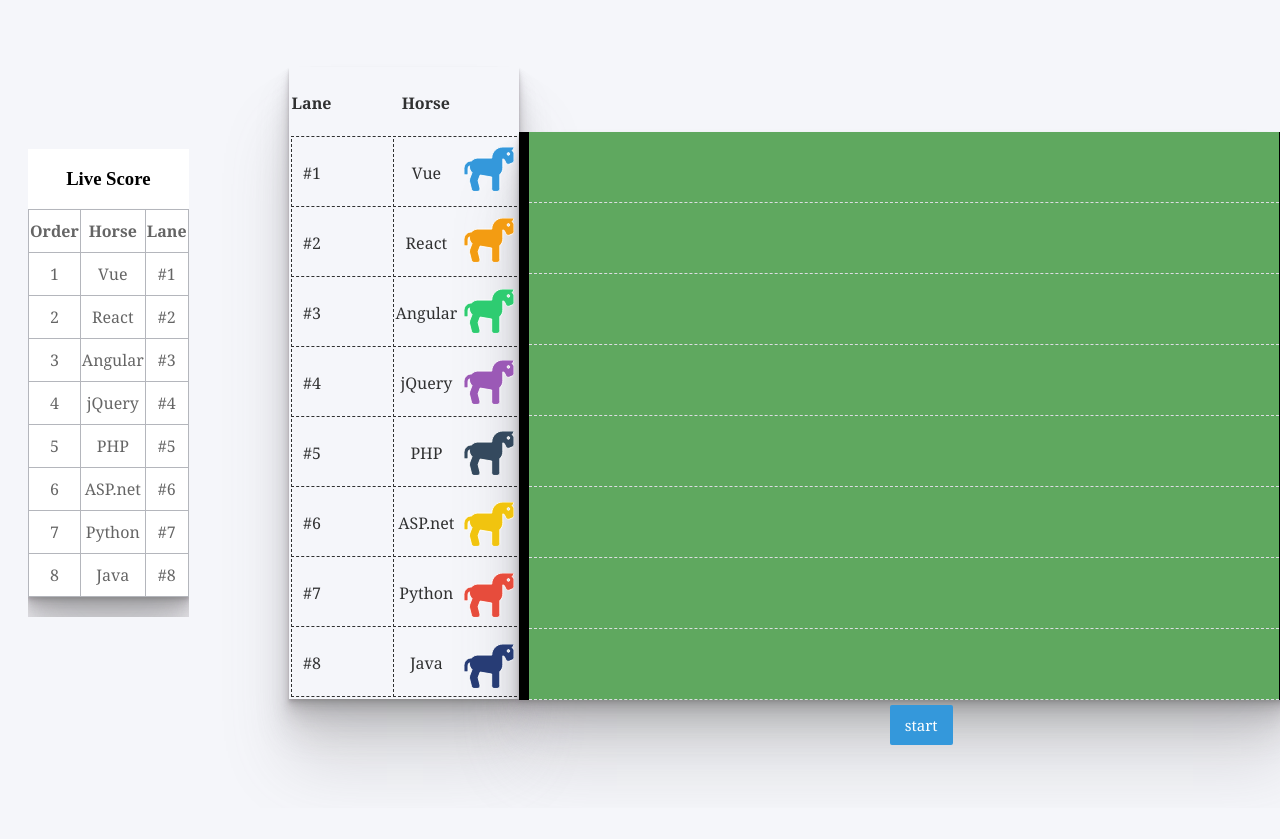
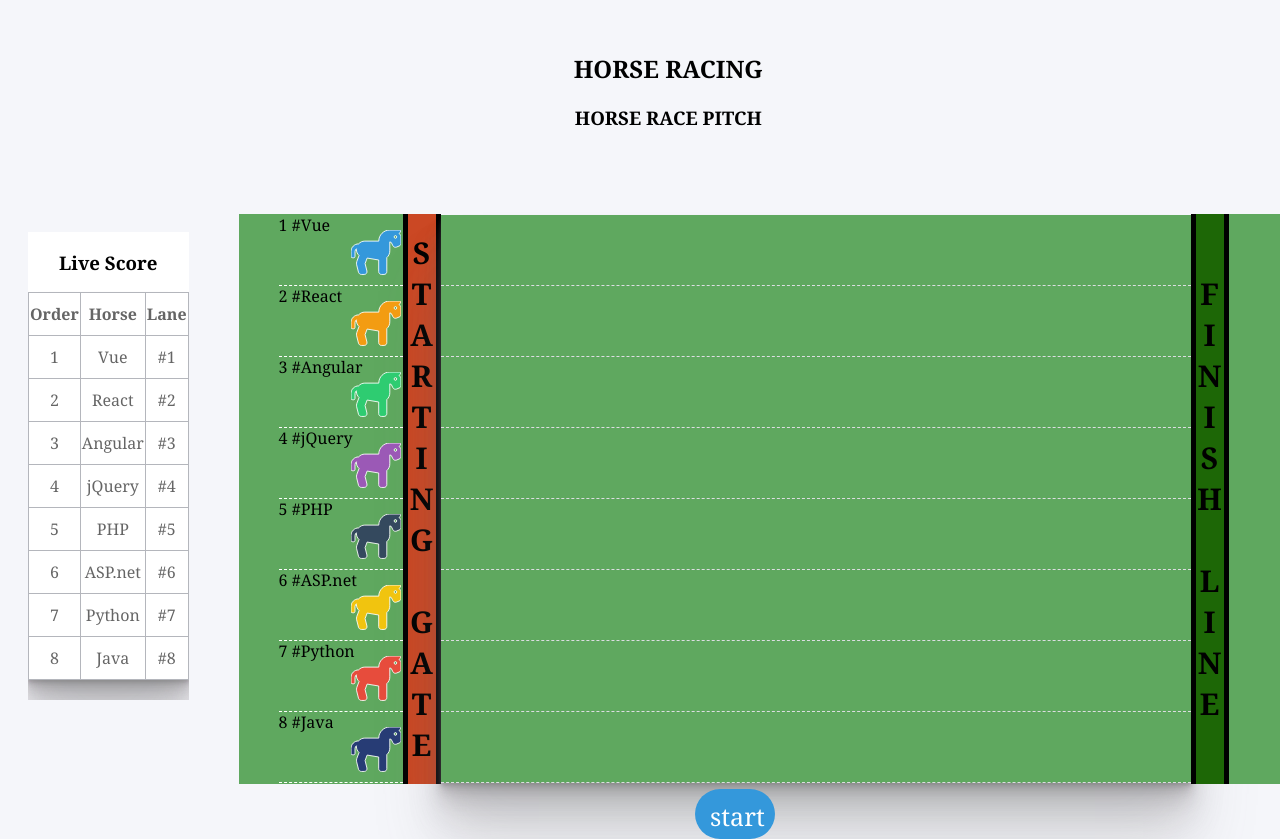
Before and after one commit to celebiabdulkadir/horseRace, a Vue app: page / in a window 1280 px wide. Shown: the top 839 px of the page. Before the commit the page ends 808 px from the top, so only its background shows below. Built offline with nearby package versions, Linux system fonts and the light colour scheme.

Commit message:
Start and finish line comp created.

```diff
--- a/src/App.vue
+++ b/src/App.vue
@@ -1,5 +1,5 @@
 <script setup>
-import { ref, computed } from "vue";
+import { ref } from "vue";
 import data from "@/assets/data.json";
 import getRandomNumber from "@/composables/useRandom";
 import CountDownComp from "@/components/CountDownComp.vue";
@@ -7,28 +7,28 @@
 import ButtonComp from "@/components/ButtonComp.vue";
 import ResultTableComp from "@/components/ResultTableComp.vue";
 import WinnerComp from "@/components/WinnerComp.vue";
-import ResultScoreBoardComp from "./components/ResultScoreBoardComp.vue";
-import RaceCompetitorComp from "./components/RaceCompetitorComp.vue";
-const distance = 110;
+import StartAreaComp from "@/components/StartAreaComp.vue";
+import FinishAreaComp from "@/components/FinishAreaComp.vue";
+
+const distance = 117;
 const scoreboard = ref([]);
 const interval = ref();
 const counter = ref();
 const horses = ref(structuredClone(data));
-const liveScoreTable = ref([]);
+const liveScore = ref(horses.value);
 const globalScorePool = ref(2000);
+const open = ref(false);
 
 const start = () => {
   counter.value = 3;
   const interval2 = setInterval(() => {
     counter.value--;
-    console.log(counter.value);
     if (counter.value < 1) {
       clearInterval(interval2);
       startRace();
     }
   }, 1000);
 };
-
 const startRace = () => {
   interval.value = setInterval(() => {
     if (scoreboard.value.length === horses.value.length) {
@@ -39,44 +39,16 @@
       if (!value.hasOwnProperty("finished_at")) horseDistanceIncreaser(index);
     });
     sortHorses();
-  }, 10);
+  }, 20);
 };
 
 const sortHorses = () => {
   let horseScoreList = [...horses.value].sort(
     (horse1, horse2) => horse2.score - horse1.score
   );
-  // for (let i = 0; i < horses.value.length; i++){
-  //     if (!horses.value[i].hasOwnProperty("score") && scoreboard.value.length < 1  ){
-  //        liveScoreTable.value[i] = n[i];
-  //     }
-  // // if(scoreboard.value.length > 0){
-  // //     for(let j = 0; j < scoreboard.value.length; j ++){
-  // //         liveScoreTable.value[j] = scoreboard.value[j]
-  // //       }
-  // //     }
-  //     }
-  console.log(horses.value);
   liveScore.value = horseScoreList;
+  return horseScoreList;
 };
-const liveScore = computed(() => {
-  let horseScoreList = [...horses.value].sort(
-    (horse1, horse2) => horse2.score - horse1.score
-  );
-  // for (let i = 0; i < horses.value.length; i++){
-  //     if (!horses.value[i].hasOwnProperty("score") && scoreboard.value.length < 1  ){
-  //        liveScoreTable.value[i] = n[i];
-  //     }
-  // // if(scoreboard.value.length > 0){
-  // //     for(let j = 0; j < scoreboard.value.length; j ++){
-  // //         liveScoreTable.value[j] = scoreboard.value[j]
-  // //       }
-  // //     }
-  //     }
-  console.log(horseScoreList);
-  return horseScoreList;
-});
-
 const restart = () => {
   scoreboard.value = [];
 
@@ -84,18 +56,17 @@
   interval.value = 0;
 
   horses.value = structuredClone(data);
-
+  liveScore.value = horses.value;
   start();
 };
 const horseDistanceIncreaser = (index) => {
   horses.value[index].distance += getRandomNumber();
-  horses.value[index].score = horses.value[index].distance; // scoreboard.value.length + 1;
+  horses.value[index].score = horses.value[index].distance;
   if (horses.value[index].distance > distance) {
     horses.value[index].score += globalScorePool.value;
     globalScorePool.value -= 110;
     horses.value[index].distance = distance;
     horses.value[index].finished_at = new Date().toGMTString();
-
     scoreboard.value.push(horses.value[index]);
   } else {
     horses.value[index].distance += getRandomNumber();
@@ -105,36 +76,46 @@
 
 <template>
   <section>
+    <h1>HORSE RACING</h1>
+    <h3>HORSE RACE PITCH</h3>
     <div class="pitch">
       <CountDownComp v-if="counter > 0" :counter="counter"> </CountDownComp>
       <section>
         <div class="resultTableandWinner">
           <div class="resultTable">
-            <ResultTableComp
-              :liveScore="liveScore"
-              :scoreboard="scoreboard"
-            ></ResultTableComp>
+            <ResultTableComp :liveScore="liveScore"></ResultTableComp>
           </div>
           <div v-if="scoreboard.length > 7" class="restartScreen">
             <WinnerComp :liveScore="liveScore"> </WinnerComp>
-            <ButtonComp
+            <!-- <ButtonComp
               class="secondary"
               @start="restart"
               title="restart"
-            ></ButtonComp>
+            ></ButtonComp> -->
           </div>
         </div>
       </section>
       <br />
-      <RaceCompetitorComp :horses="horses"></RaceCompetitorComp>
+      <StartAreaComp :horses="horses"></StartAreaComp>
       <RacePitchComp :horses="horses"></RacePitchComp>
+      <FinishAreaComp :horses="horses"></FinishAreaComp>
     </div>
-    <ButtonComp
-      class="primary"
-      @start="start"
-      :disabled="interval || scoreboard.length === horses.length"
-      title="start"
-    ></ButtonComp>
+
+    <div v-if="scoreboard.length > 7">
+      <ButtonComp
+        class="secondary"
+        @start="restart"
+        title="restart"
+      ></ButtonComp>
+    </div>
+    <div v-else>
+      <ButtonComp
+        class="primary"
+        @start="start"
+        :disabled="interval || scoreboard.length === horses.length"
+        title="start"
+      ></ButtonComp>
+    </div>
   </section>
 </template>
 <style>
@@ -145,6 +126,7 @@
 
 body {
   background-color: #f5f6fa;
+  font-family: Georgia, "Times New Roman", Times, serif;
 }
 
 body > div {
@@ -167,16 +149,15 @@
   align-content: space-between;
 }
 .resultTable {
-  padding-right: 100px;
+  padding-right: 50px;
   padding-left: 20px;
 }
 
 button {
-  font-family: Georgia, "Times New Roman", Times, serif;
   outline: none;
   border: 0;
   padding: 10px 15px;
-  border-radius: 2px;
+  border-radius: 25px;
   font-size: 15px;
   margin: 5px;
   cursor: pointer;
@@ -189,12 +170,24 @@
 button.primary {
   background-color: #3498db;
   color: white;
-  margin-left: 500px;
+  position: absolute;
+
+  width: 80px;
+  height: 50px;
+  font-size: 25px;
+  border-radius: 25px;
+  right: 500px;
 }
 
 button.secondary {
   background-color: #34495e;
+  position: absolute;
   color: white;
+  width: 100px;
+  height: 50px;
+  font-size: 25px;
+  border-radius: 25px;
+  right: 500px;
 }
 .restartScreen {
   display: flex;
@@ -206,4 +199,7 @@
   align-items: column;
   justify-content: center;
 }
+.modal {
+  background-color: red;
+}
 </style>
--- /dev/null
+++ b/src/components/FinishAreaComp.vue
@@ -0,0 +1,67 @@
+<script setup>
+const props = defineProps(["horses"]);
+</script>
+
+<template>
+  <div class="finishGate">
+    <h1>FINISH LINE</h1>
+  </div>
+  <div class="table">
+    <ul>
+      <li
+        class="table__item"
+        v-for="(horse, index) in props.horses"
+        :key="index"
+      >
+        <!-- {{ index + 1 }} #{{ horse.name }} -->
+      </li>
+    </ul>
+  </div>
+</template>
+
+<style scoped>
+.table__item {
+  display: flex;
+  justify-content: left;
+  align-items: center;
+
+  padding-bottom: 50px;
+  padding-right: 40px;
+  margin-left: 0;
+  padding-left: 0;
+  width: 20px;
+  height: 20px;
+}
+
+.table {
+  display: flex;
+  flex-direction: column;
+  padding: 0px;
+  margin-top: 65px;
+
+  height: 570px;
+
+  text-align: center;
+  justify-content: flex-start;
+  align-items: left;
+  background-color: rgb(95, 168, 95);
+}
+.finishGate {
+  margin-top: 50px;
+  display: flex;
+  writing-mode: vertical-rl;
+  text-orientation: upright;
+  padding: 0px;
+  width: 28px;
+  height: 570px;
+  text-align: center;
+  justify-content: center;
+  align-items: center;
+  font-size: 20px;
+  margin-top: 65px;
+  border-right: 5px solid black;
+  border-right: 5px solid black;
+  border-left: 5px solid black;
+  background-color: rgb(29, 103, 6);
+}
+</style>
--- a/src/components/RaceCompetitorComp.vue
+++ /dev/null
@@ -1,49 +0,0 @@
-<script setup>
-const props = defineProps(["horses"]);
-</script>
-
-<template>
-  <div class="table">
-    <table>
-      <thead>
-        <tr class="header">
-          <td><b>Lane</b></td>
-          <td><b>Horse</b></td>
-        </tr>
-      </thead>
-      <tr v-for="(horse, index) in props.horses" :key="index">
-        <td>#{{ horse.lane }}</td>
-        <td>{{ horse.name }}</td>
-      </tr>
-    </table>
-  </div>
-</template>
-
-<style scoped>
-table {
-  box-shadow: rgb(108 105 108 / 20%) 0 2px 2px, rgb(108 105 108 / 20%) 0 4px 4px,
-    rgb(108 105 108 / 20%) 0 8px 8px, rgb(108 105 108 / 20%) 0 16px 16px,
-    rgb(108 105 108 / 20%) 0 32px 32px, rgb(108 105 108 / 20%) 0 64px 64px;
-}
-
-table td {
-  position: flex;
-
-  border-bottom: 1px dashed black;
-  border-left: 1px dashed black;
-  border-collapse: collapse;
-
-  text-align: center;
-  font-family: Georgia, "Times New Roman", Times, serif;
-  font-weight: 500;
-  height: 65px;
-  padding-right: 60px;
-  align-items: center;
-  /* background-color: rgb(95, 168, 95); */
-  opacity: 0.8;
-}
-
-table tr:nth-child(1) td {
-  border-left: none;
-}
-</style>
--- a/src/components/RacePitchComp.vue
+++ b/src/components/RacePitchComp.vue
@@ -10,16 +10,14 @@
         :key="index"
         :style="{ color: horse.color }"
       >
-        <!-- <span  >
-
-                 Lane -{{index + 1 }} #{{ horse.name }}  </span> -->
+        <!-- <span> Lane -{{ index + 1 }} #{{ horse.name }} </span> -->
         <span
           class="horse"
           :style="{
-            left: horse.distance > 110 ? 110 + '%' : horse.distance + '%',
+            left: horse.distance > 117 ? 117 + '%' : horse.distance + '%',
           }"
-          ><HorseComp :color="horse.color"> </HorseComp
-        ></span>
+          ><HorseComp :color="horse.color"> </HorseComp>
+        </span>
       </li>
     </ul>
   </div>
@@ -45,10 +43,9 @@
   background-color: rgb(95, 168, 95);
   display: table;
   list-style: none;
-  border-right: 10px solid black;
-  border-left: 10px solid black;
+
   padding: 0 0px;
-  margin: 66px 50px auto 0px;
+  margin: 66px 0px auto 0px;
   width: 750px;
   /* opacity: 0.8; */
   box-shadow: rgb(108 105 108 / 20%) 0 2px 2px, rgb(108 105 108 / 20%) 0 4px 4px,
@@ -74,7 +71,7 @@
   width: 50px;
   height: 50px;
   display: inline-table;
-  margin-left: -65px;
+  margin-left: -90px;
   position: absolute;
   top: 15px;
   transition: all 0.3s;
--- a/src/components/ResultTableComp.vue
+++ b/src/components/ResultTableComp.vue
@@ -1,66 +1,70 @@
 <script setup>
-const props = defineProps(['liveScore','scoreboard'])
+const props = defineProps(["liveScore"]);
 </script>
 <template>
-
   <!-- <td v-for="(horse,index) in props.liveScore " :key="index"> {{index +1}}. {{horse.name}}</td> -->
-<div style="overflow-x:auto" >
+  <div style="overflow-x: auto">
     <div class="header">
       <!-- <h1  > 7">Result Score</h1> -->
-     <h1> Live Score</h1>
+      <h1>Live Score</h1>
     </div>
 
     <table class="table">
       <thead>
         <tr>
-                <td> <span><b>Order</b></span> </td>
-                <td> <span><b>Horse</b></span> </td>
-                <td> <span><b>Lane</b></span></td>
+          <td>
+            <span><b>Order</b></span>
+          </td>
+          <td>
+            <span><b>Horse</b></span>
+          </td>
+          <td>
+            <span><b>Lane</b></span>
+          </td>
         </tr>
       </thead>
-        <tr v-for="(horse,index) in props.liveScore " :key="index" :style="{ 'backgroundColor': horse.score  ? '#dcdde1' : '' }">
-            <td> <span>{{index + 1}}</span></td>
-            <td><span>{{horse.name}}</span></td>
-            <td><span>#{{horse.lane}}</span></td>
+      <tr v-for="(horse, index) in props.liveScore" :key="index">
+        <td>
+          <span>{{ index + 1 }}</span>
+        </td>
+        <td>
+          <span>{{ horse.name }}</span>
+        </td>
+        <td>
+          <span>#{{ horse.lane }}</span>
+        </td>
       </tr>
-
     </table>
   </div>
 </template>
 
-
-
 <style lang="scss" scoped>
-table{
-  background-color:white;
+table {
+  background-color: white;
   display: table;
-  padding:0 25px;
+  padding: 0 25px;
   margin: 0 auto 20px auto;
   width: 100%;
   text-align: center;
   border-collapse: collapse;
 
-  box-shadow:
-   rgb(108 105 108 / 20%) 0 2px 2px,
-   rgb(108 105 108 / 20%) 0 4px 4px,
-   rgb(108 105 108 / 20%) 0 8px 8px,
-   rgb(108 105 108 / 20%) 0 16px 16px,
-   rgb(108 105 108 / 20%) 0 32px 32px,
-   rgb(108 105 108 / 20%) 0 64px 64px;
+  box-shadow: rgb(108 105 108 / 20%) 0 2px 2px, rgb(108 105 108 / 20%) 0 4px 4px,
+    rgb(108 105 108 / 20%) 0 8px 8px, rgb(108 105 108 / 20%) 0 16px 16px,
+    rgb(108 105 108 / 20%) 0 32px 32px, rgb(108 105 108 / 20%) 0 64px 64px;
 }
 
-table tr{
+table tr {
   position: flex;
-  border-bottom:1px solid #dcdde1;
+  border-bottom: 1px solid #dcdde1;
   padding: 10px 5px;
-  font-family: Georgia, 'Times New Roman', Times, serif;
+  font-family: Georgia, "Times New Roman", Times, serif;
   font-weight: 500;
   text-align: center;
   opacity: 0.6;
 }
 
-table td{
-border:1px solid #b4b6bc;
+table td {
+  border: 1px solid #b4b6bc;
   margin-left: 10px;
   text-align: center;
   height: 40px;
@@ -69,8 +73,8 @@
 table th {
   text-align: center;
 }
-.header{
-    background-color:white;
+.header {
+  background-color: white;
   height: 60px;
   display: flex;
   justify-content: center;
@@ -84,6 +88,4 @@
 //     background-color: rgb(95, 168, 95);
 //     border-radius: 5px;
 //  }
-
-
 </style>
--- /dev/null
+++ b/src/components/StartAreaComp.vue
@@ -0,0 +1,96 @@
+<script setup>
+const props = defineProps(["horses"]);
+</script>
+
+<template>
+  <div class="table">
+    <ul>
+      <li
+        class="table__item"
+        v-for="(horse, index) in props.horses"
+        :key="index"
+      >
+        {{ index + 1 }} #{{ horse.name }}
+      </li>
+    </ul>
+  </div>
+
+  <div class="startingGate">
+    <h1>STARTING GATE</h1>
+  </div>
+</template>
+
+<style scoped>
+.table__item {
+  display: flex;
+  justify-content: left;
+  align-items: center;
+  border-bottom: 1px dashed white;
+  padding-bottom: 50px;
+  padding-right: 40px;
+  margin-left: 0;
+  padding-left: 0;
+  height: 20px;
+}
+.startPoint {
+}
+.table {
+  display: flex;
+
+  padding: 0px;
+  margin-top: 65px;
+
+  height: 570px;
+  white-space: nowrap;
+
+  text-align: center;
+  justify-content: space-around;
+  align-items: center;
+  background-color: rgb(95, 168, 95);
+}
+.startingGate {
+  margin-top: 50px;
+  display: flex;
+  writing-mode: vertical-rl;
+  text-orientation: upright;
+  padding: 0px;
+  width: 28px;
+  height: 570px;
+  text-align: center;
+  justify-content: center;
+  align-items: center;
+  font-size: 20px;
+  margin-top: 65px;
+  border-right: 5px solid black;
+  border-right: 5px solid black;
+  border-left: 5px solid black;
+  background-color: rgb(203, 72, 36);
+}
+
+table {
+  box-shadow: rgb(108 105 108 / 20%) 0 2px 2px, rgb(108 105 108 / 20%) 0 4px 4px,
+    rgb(108 105 108 / 20%) 0 8px 8px, rgb(108 105 108 / 20%) 0 16px 16px,
+    rgb(108 105 108 / 20%) 0 32px 32px, rgb(108 105 108 / 20%) 0 64px 64px;
+}
+
+table td {
+  position: flex;
+
+  border-bottom: 1px dashed black;
+  border-left: 1px dashed black;
+  border-collapse: collapse;
+
+  text-align: center;
+  font-family: Georgia, "Times New Roman", Times, serif;
+  font-weight: 500;
+  height: 65px;
+  padding-right: 60px;
+  align-items: center;
+  /* background-color: rgb(95, 168, 95); */
+  opacity: 0.8;
+}
+
+/* table tr:nth-child(1) td {
+  border-left: none;
+} */
+</style>
--- a/src/composables/useRandom.js
+++ b/src/composables/useRandom.js
@@ -1,4 +1,4 @@
-const getRandomNumber = (start = 0.03, end = 0.07) => {
+const getRandomNumber = (start = 0.03, end = 0.05) => {
   return Math.floor(Math.random() * (end - start + 1)) + start;
 };
 
```
Also changed, not shown: src/components/ResultScoreBoardComp.vue (+22 -33 lines). Lines whose indentation alone changed are shown as unchanged.
